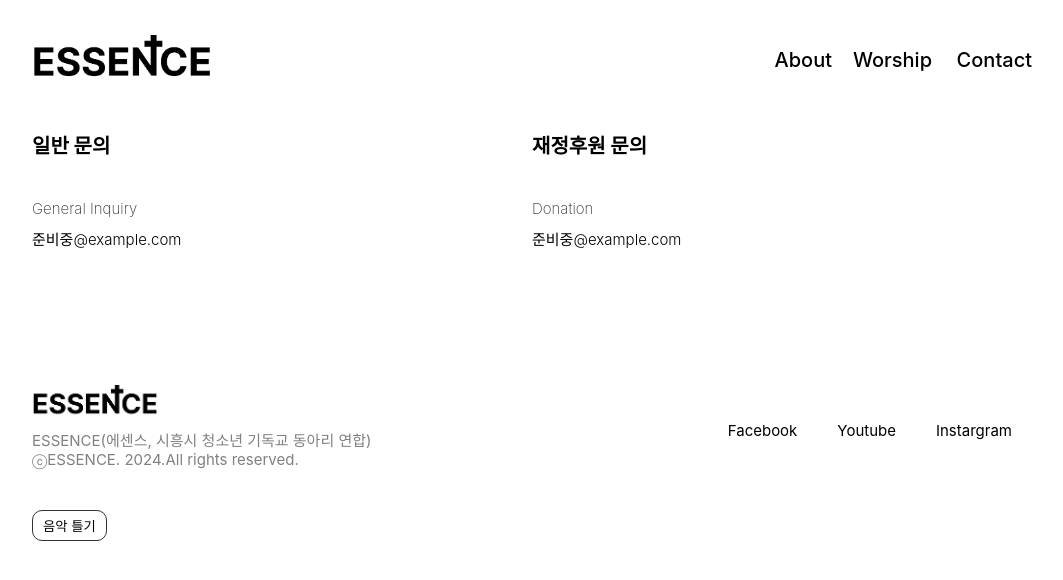
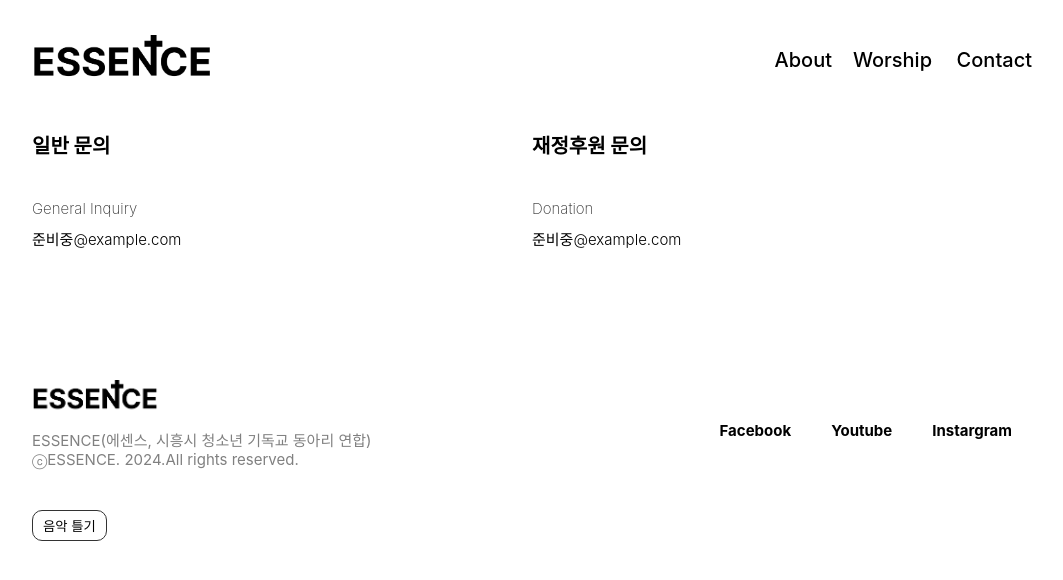
Before and after one commit to PangilProject/PublicOfEssence, a React (Create React App) app: page /contact in a window 1280 px wide. Shown: the top 580 px of the page, without its empty margins (108-1171 px from the left). Built offline with nearby package versions, Linux system fonts and the light colour scheme.

Commit message:
edit : Footer Left Padding

```diff
--- a/src/Layout/Footer.js
+++ b/src/Layout/Footer.js
@@ -42,7 +42,7 @@ const LogoImage = styled.img`
     @media (min-width : 1000px) {
         height : 35px
     }
-    padding : 5px 0px;
+    padding-bottom: 10px;
 `
 
 const FooterP = styled.p`
@@ -50,6 +50,10 @@ const FooterP = styled.p`
     margin : 0;
     font-size: 15px;
     color : gray;
+
+    @media (max-width : 480px){
+        font-size: 13px;
+    }
 `
 
 const WrapperFooterLeft = styled.div`
@@ -77,9 +81,14 @@ const WrapperFooterRight = styled.div`
         text-decoration: none;
         font-size : 15px;
         transition: color 0.5s ease;
+        font-weight: bold;
         &:hover{
             color : #ff6347;
         }
+        @media (max-width : 480px){
+        /* width: 150px; */
+        /* height : 200px */
+    }
     }
 `
 
```
